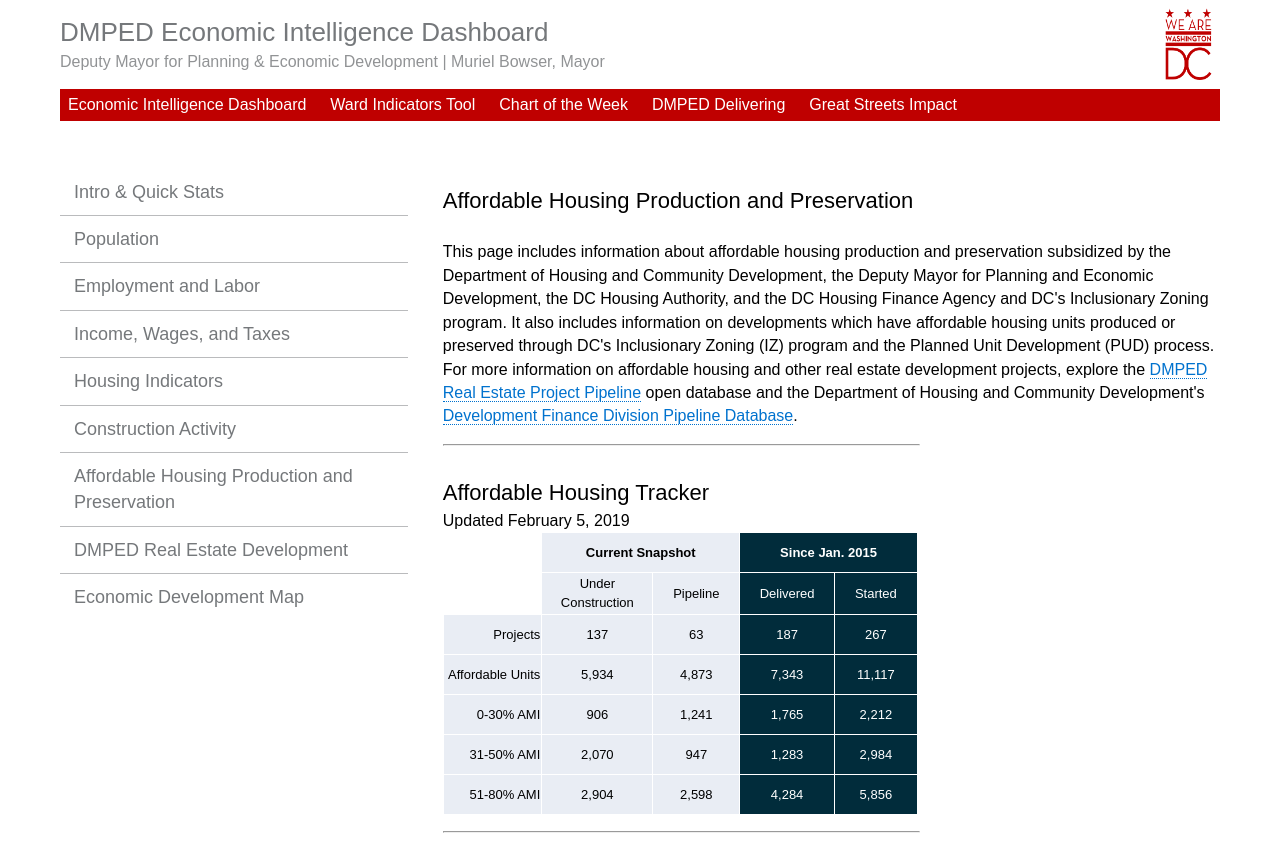
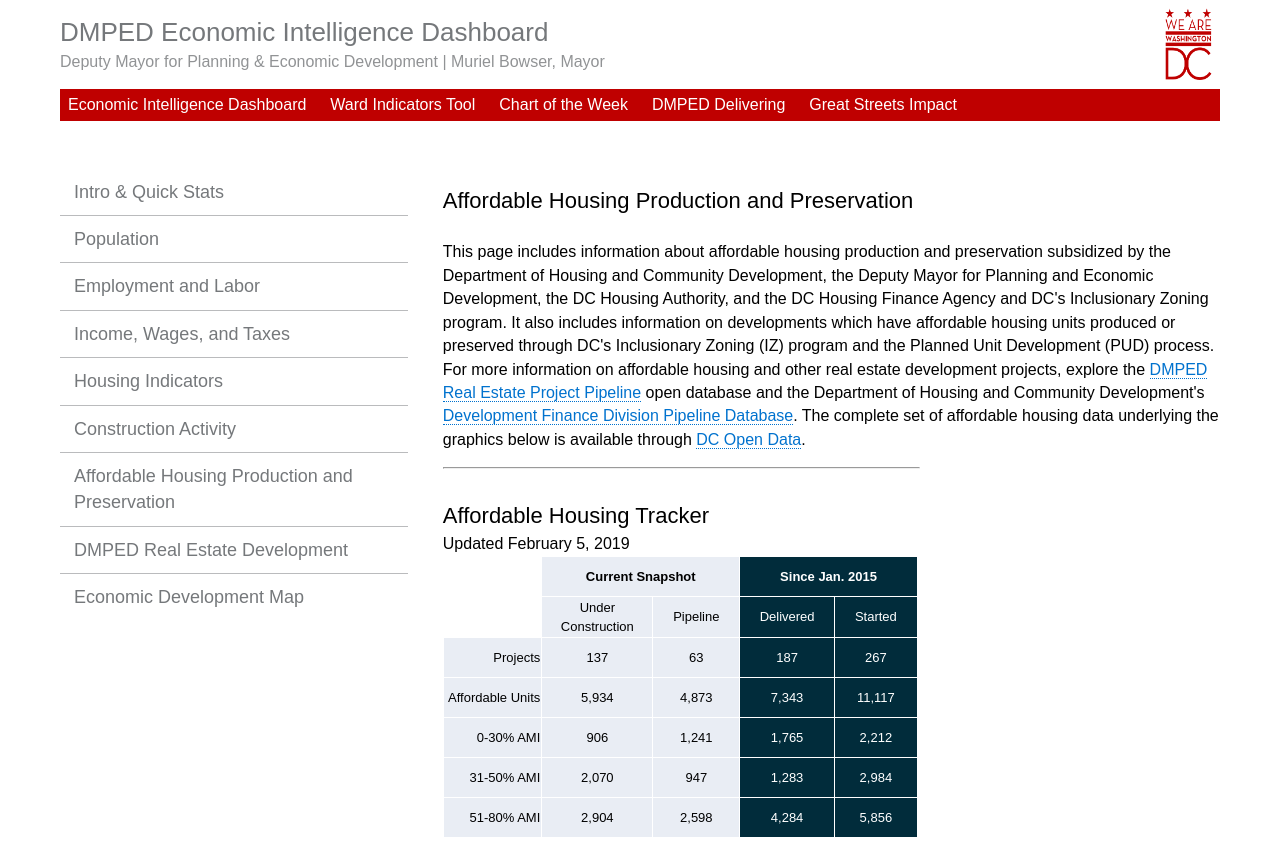
Before and after one commit to DCgov/economic-intelligence, a Jekyll site: the page built from affordable-production-preservation.html, in a window 1280 px wide, cut to the strip 0-845 px from the top of the page. Built offline with Jekyll 4.4.1, drawn with Linux system fonts in a browser that asks for light colours; nearby versions of some CDN libraries.

Commit message:
Add open data link

```diff
--- a/affordable-production-preservation.html
+++ b/affordable-production-preservation.html
@@ -4,7 +4,18 @@ permalink: affordable-production-preservation.html
 title: Affordable Housing Production and Preservation
 ---
 <br>
-<body> This page includes information about affordable housing production and preservation subsidized by the Department of Housing and Community Development, the Deputy Mayor for Planning and Economic Development, the DC Housing Authority, and the DC Housing Finance Agency and DC's Inclusionary Zoning program. It also includes information on developments which have affordable housing units produced or preserved through DC's Inclusionary Zoning (IZ) program and the Planned Unit Development (PUD) process. For more information on affordable housing and other real estate development projects, explore the <a href="https://octo.quickbase.com/db/bgk8b4c4n">DMPED Real Estate Project Pipeline</a> open database and the Department of Housing and Community Development's <a href="https://octo.quickbase.com/db/bit4kvfmq">Development Finance Division Pipeline Database</a>. </body>
+<body> This page includes information about affordable housing production and preservation subsidized by
+	the Department of Housing and Community Development, the Deputy Mayor for Planning and Economic Development,
+	the DC Housing Authority, and the DC Housing Finance Agency and DC's Inclusionary Zoning program.
+	It also includes information on developments which have affordable housing units produced or
+	preserved through DC's Inclusionary Zoning (IZ) program and the Planned Unit Development (PUD) process.
+	For more information on affordable housing and other real estate development projects,
+	explore the <a href="https://octo.quickbase.com/db/bgk8b4c4n">DMPED Real Estate Project Pipeline</a>
+	open database and the Department of Housing and Community Development's
+	<a href="https://octo.quickbase.com/db/bit4kvfmq">Development Finance Division Pipeline Database</a>.
+	The complete set of affordable housing data underlying the graphics below is available through
+	<a href="http://opendata.dc.gov/datasets/affordable-housing">DC Open Data</a>.
+</body>
 
 <hr style="width: 475px; margin:1em 0">
 
```
